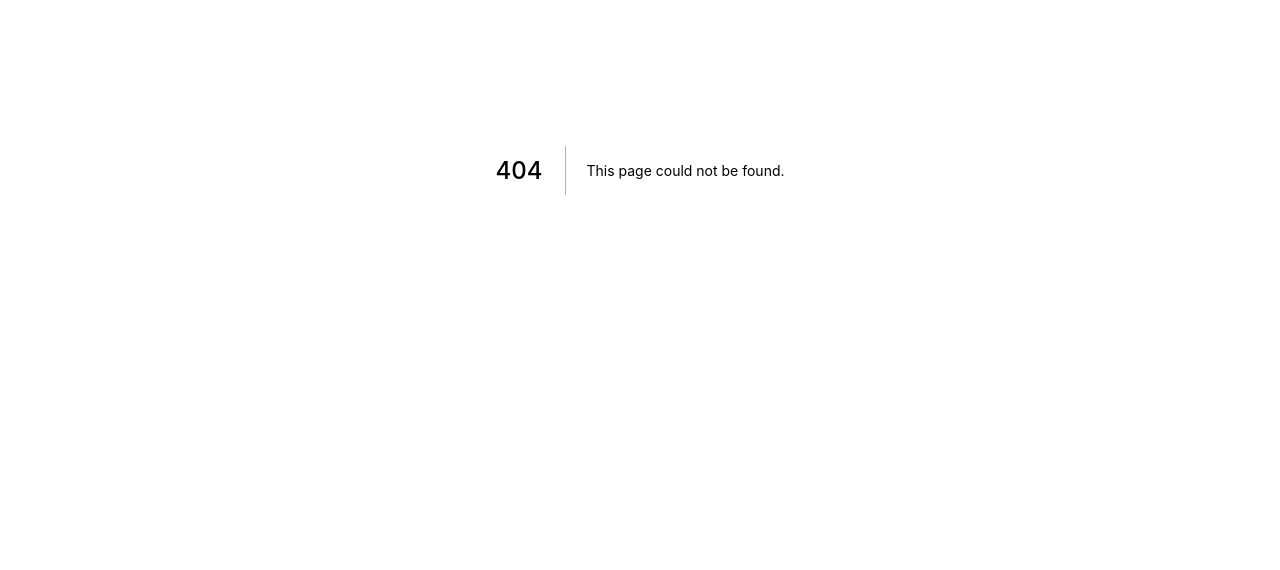
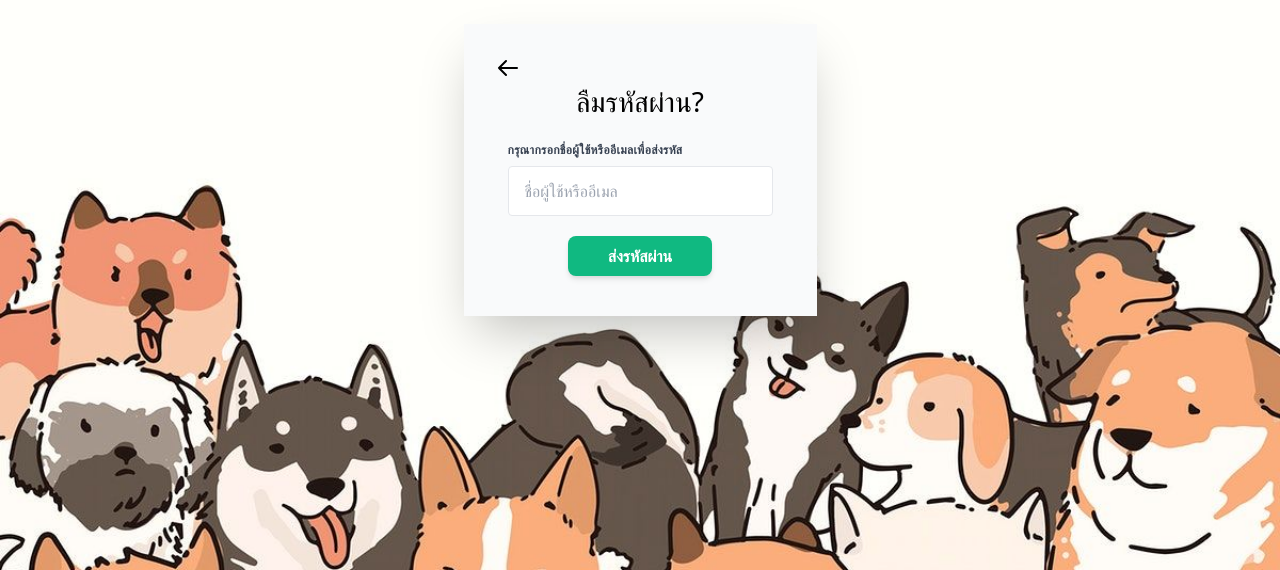
Before and after one commit to inzee86333/pet-new-home-front-end, a Next.js app: page /unauthorized/forget-password in a window 1280 px wide. Before the commit this address had no page. Shown: the part 230-800 px from the top of the page. Built offline with nearby package versions, Linux system fonts and the light colour scheme.

Commit message:
Create forgetpassword

```diff
--- /dev/null
+++ b/components/icon-button.js
@@ -0,0 +1,7 @@
+export function ArrowBack({href}) {
+    return (
+        <a href="/unauthorized/login" className="flex-row"><svg xmlns="http://www.w3.org/2000/svg" className="h-6 w-6" fill="none" viewBox="0 0 24 24" stroke="currentColor">
+            <path strokeLinecap="round" strokeLinejoin="round" strokeWidth="2" d="M10 19l-7-7m0 0l7-7m-7 7h18" />
+        </svg></a>
+    );
+}
--- /dev/null
+++ b/pages/unauthorized/forget-password.js
@@ -0,0 +1,29 @@
+import { useState } from 'react'
+import { TextInput, PasswordInput } from '../../components/input'
+import { PrimaryButton, TextButton } from '../../components/button'
+import { ArrowBack } from '../../components/icon-button'
+
+export default function ForgetPassword() {
+    const [inputForgetPassword, setinputForgetPassword] = useState('')
+
+    const submit = async (e) => {
+        e.preventDefault() // prevents page reload
+        alert("ส่งรหัสผ่าน")
+    }
+
+    return (
+        <div className="flex h-screen bganimal">
+            <div className="w-auto min-w-max max-w-max p-8 m-auto shadow-2xl bg-gray-50">
+                <ArrowBack href="/unauthorized/login"></ArrowBack>
+                <h1 style={{ fontSize: 28 }} className="mx-auto h-min w-max mb-5">ลืมรหัสผ่าน?</h1>
+                <div className="mx-3 md:flex">
+                    <TextInput id="inputForgetPassword" label="กรุณากรอกชื่อผู้ใช้หรืออีเมลเพื่อส่งรหัส" placeholder="ชื่อผู้ใช้หรืออีเมล" value={inputForgetPassword}
+                        onChange={e => setinputForgetPassword(e.target.value)} />
+                </div>
+                <div className="mx-3 flex py-2">
+                    <PrimaryButton label="ส่งรหัสผ่าน" type="submit" onClick={submit}></PrimaryButton>
+                </div>
+            </div>
+        </div>
+    );
+}
--- a/pages/unauthorized/login.js
+++ b/pages/unauthorized/login.js
@@ -13,13 +13,12 @@ export default function Login() {
 
     return (
         <div className="flex h-screen bganimal">
-            <div className="w-auto min-w-max max-w-max md:px-24 px-8 m-auto py-8 shadow-2xl bg-gray-50">
-                <h1 style={{fontSize: 28}} className="mx-auto h-min w-max mb-5">ลงชื่อเข้าใช้</h1>
+            <div className="w-auto min-w-max max-w-max md:px-24 p-8 m-auto shadow-2xl bg-gray-50">
+                <h1 style={{ fontSize: 28 }} className="mx-auto h-min w-max mb-5">ลงชื่อเข้าใช้</h1>
                 <div className="mx-3 md:flex">
                     <TextInput id="username" label="ชื่อผู้ใช้" placeholder="ชื่อผู้ใช้ของท่าน" value={username}
                         onChange={e => setUsername(e.target.value)} />
                 </div>
-                <div>
                 <div className="mx-3 md:flex">
                     <PasswordInput id="password" label="รหัสผ่าน" placeholder="รหัสผ่านของท่าน" value={password}
                         onChange={e => setPassword(e.target.value)} />
@@ -27,9 +26,8 @@ export default function Login() {
                 <div className="mx-3 flex py-2">
                     <PrimaryButton label="เข้าสู่ระบบ" type="submit" onClick={submit}></PrimaryButton>
                 </div>
-                </div>
                 <div className="flax-row pb-1 pt-12 mx-auto w-max">
-                    <TextButton label="สมัครสมาชิก" href="/unauthorized/register"></TextButton> หรือ <TextButton label="ลืมรหัสผ่าน?" href="/unauthorized/register"></TextButton>
+                    <TextButton label="สมัครสมาชิก" href="/unauthorized/register"></TextButton> หรือ <TextButton label="ลืมรหัสผ่าน?" href="/unauthorized/forget-password"></TextButton>
                 </div>
             </div>
         </div>
--- a/pages/unauthorized/register.js
+++ b/pages/unauthorized/register.js
@@ -2,6 +2,7 @@ import { useState } from 'react'
 import ImageUploading from 'react-images-uploading';
 import { TextInput, PasswordInput, PhoneNumberInput, EmailInput, TextAreaInput } from '../../components/input'
 import { PrimaryButton, SecondaryButton } from '../../components/button'
+import { ArrowBack } from '../../components/icon-button'
 
 export default function Register() {
     const [username, setUsername] = useState('')
@@ -30,9 +31,7 @@ export default function Register() {
     return (
         <div className="flex h-max bganimal">
             <div className="box-content w-auto min-w-max max-w-max m-auto p-8 shadow-2xl my-8 bg-gray-50">
-                <a href="/unauthorized/login" className="flex-row"><svg xmlns="http://www.w3.org/2000/svg" className="h-6 w-6" fill="none" viewBox="0 0 24 24" stroke="currentColor">
-                    <path strokeLinecap="round" strokeLinejoin="round" strokeWidth="2" d="M10 19l-7-7m0 0l7-7m-7 7h18" />
-                </svg></a>
+                <ArrowBack href="/unauthorized/login"></ArrowBack>
                 <div>
                     <ImageUploading
                         value={images}
```
Lines whose indentation alone changed are shown as unchanged.
